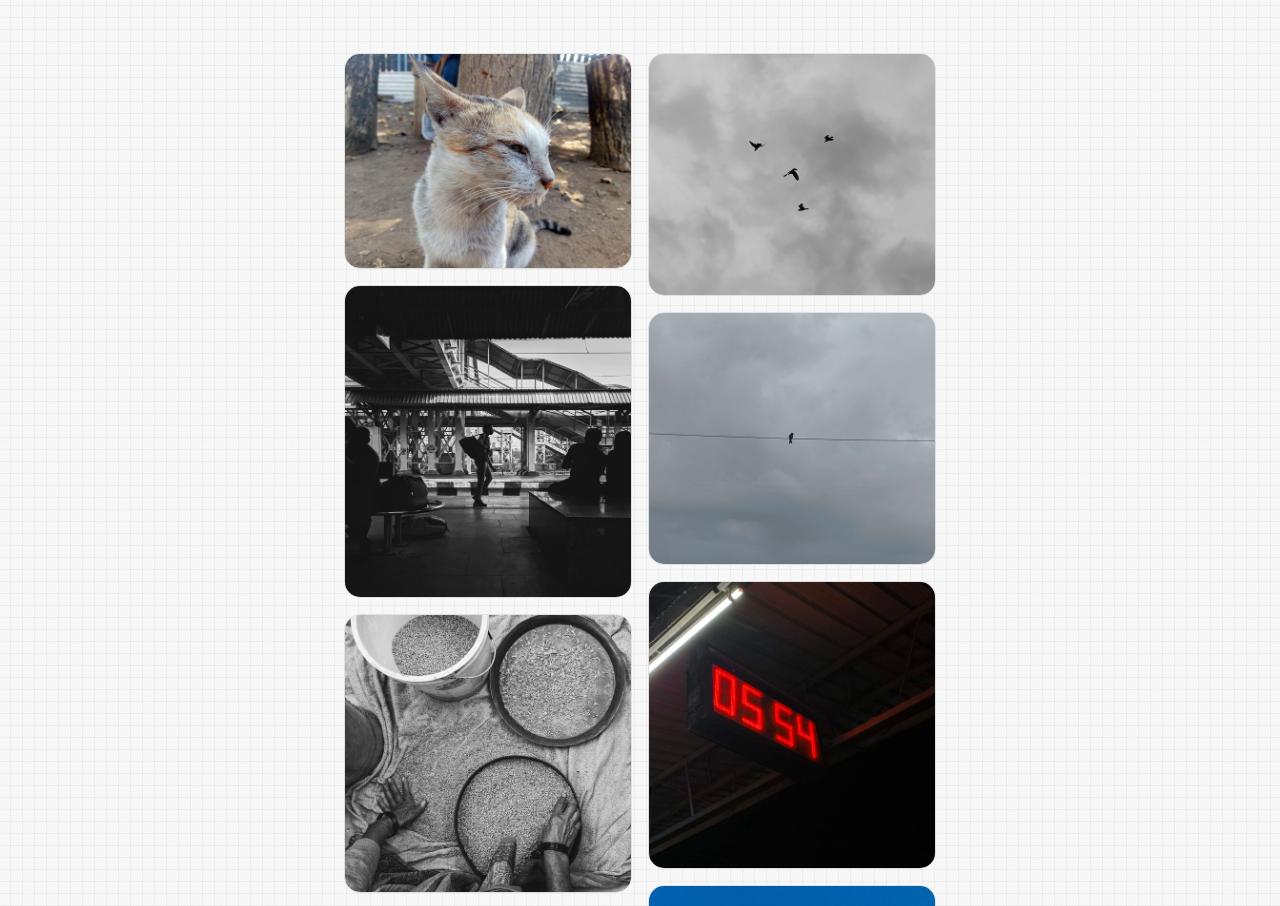
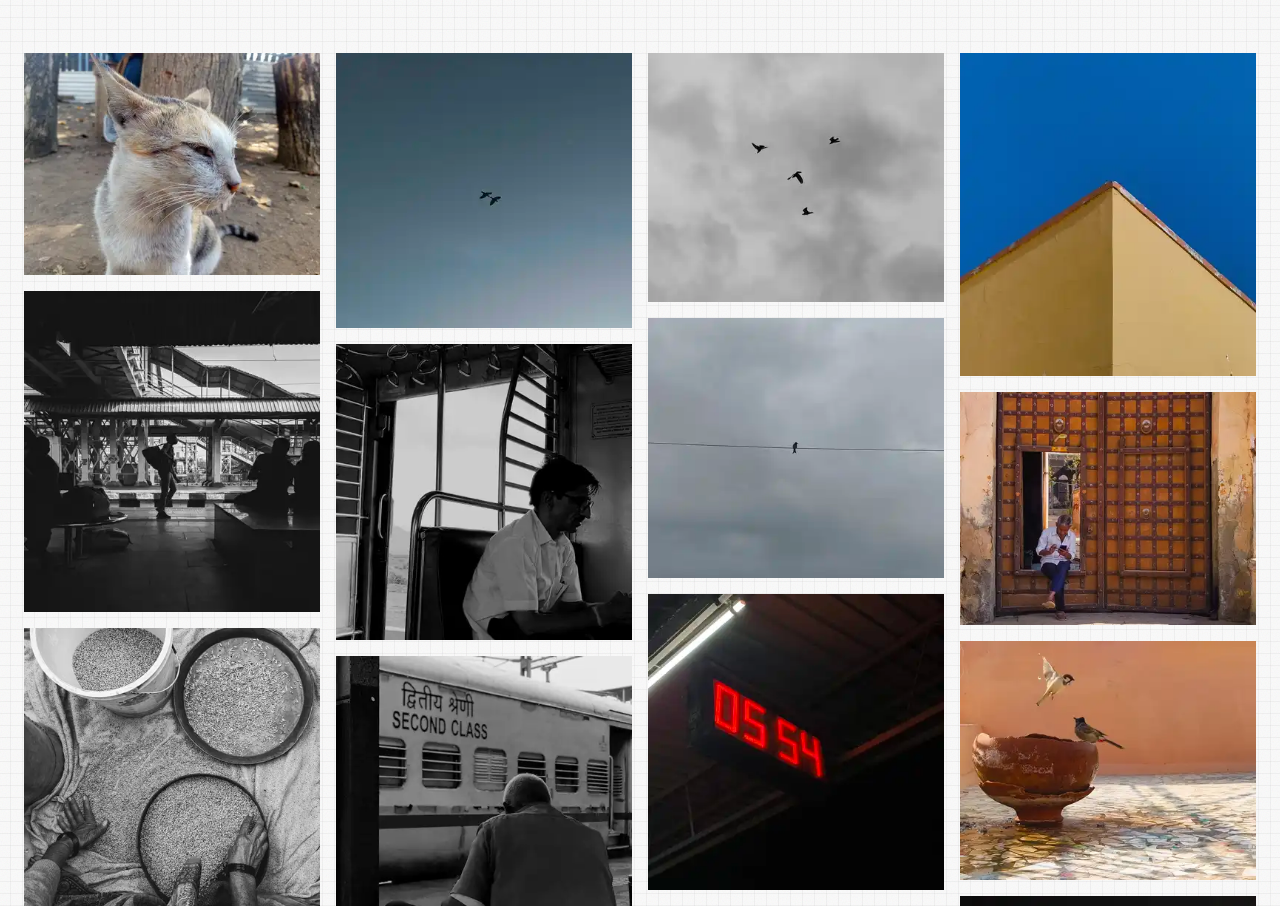
Before and after one commit to tanaybhomia/tanaybhomia.github.io, a plain HTML site: page gallery.html in a window 1280 px wide. Shown: the part 235-1141 px from the top of the page. Drawn offline with Linux system fonts and the light colour scheme; a small style sheet from the web is missing.

Commit message:
changed the gallery layout

```diff
--- a/gallery.html
+++ b/gallery.html
@@ -13,7 +13,7 @@
     <link rel="stylesheet" href="/style.css">
 </head>
 <body>
-    <div class="container">
+    <div class="gallery-container">
         <button class="theme-toggle" id="theme-toggle" aria-label="Toggle Theme">
             <span id="theme-icon"></span>
         </button>
@@ -29,19 +29,19 @@
 
         <section class="gallery">
             <div class="masonry-grid">
-                <div class="masonry-item"><img src="/assets/gallery/thumbs/IMG_20200127_131421264.jpg" data-full="/assets/gallery/IMG_20200127_131421264.jpg" alt="Photography" loading="lazy"></div>
-                <div class="masonry-item"><img src="/assets/gallery/thumbs/IMG_20211213_132129.jpg" data-full="/assets/gallery/IMG_20211213_132129.jpg" alt="Photography" loading="lazy"></div>
-                <div class="masonry-item"><img src="/assets/gallery/thumbs/IMG_20211219_130253.jpg" data-full="/assets/gallery/IMG_20211219_130253.jpg" alt="Photography" loading="lazy"></div>
-                <div class="masonry-item"><img src="/assets/gallery/thumbs/IMG_20240618_072650835~2.jpg" data-full="/assets/gallery/IMG_20240618_072650835~2.jpg" alt="Photography" loading="lazy"></div>
-                <div class="masonry-item"><img src="/assets/gallery/thumbs/IMG_20240627_124113277~2.jpg" data-full="/assets/gallery/IMG_20240627_124113277~2.jpg" alt="Photography" loading="lazy"></div>
-                <div class="masonry-item"><img src="/assets/gallery/thumbs/IMG_20240704_123830347~3.jpg" data-full="/assets/gallery/IMG_20240704_123830347~3.jpg" alt="Photography" loading="lazy"></div>
-                <div class="masonry-item"><img src="/assets/gallery/thumbs/IMG_20240728_071220656~2.jpg" data-full="/assets/gallery/IMG_20240728_071220656~2.jpg" alt="Photography" loading="lazy"></div>
-                <div class="masonry-item"><img src="/assets/gallery/thumbs/IMG_20240729_174935248~2.jpg" data-full="/assets/gallery/IMG_20240729_174935248~2.jpg" alt="Photography" loading="lazy"></div>
-                <div class="masonry-item"><img src="/assets/gallery/thumbs/IMG_20250120_055455085.jpg" data-full="/assets/gallery/IMG_20250120_055455085.jpg" alt="Photography" loading="lazy"></div>
-                <div class="masonry-item"><img src="/assets/gallery/thumbs/IMG_20250215_141911900.jpg" data-full="/assets/gallery/IMG_20250215_141911900.jpg" alt="Photography" loading="lazy"></div>
-                <div class="masonry-item"><img src="/assets/gallery/thumbs/IMG_20250215_145335921.jpg" data-full="/assets/gallery/IMG_20250215_145335921.jpg" alt="Photography" loading="lazy"></div>
-                <div class="masonry-item"><img src="/assets/gallery/thumbs/IMG_20250216_093312064.jpg" data-full="/assets/gallery/IMG_20250216_093312064.jpg" alt="Photography" loading="lazy"></div>
-                <div class="masonry-item"><img src="/assets/gallery/thumbs/IMG_20250217_154651145.jpg" data-full="/assets/gallery/IMG_20250217_154651145.jpg" alt="Photography" loading="lazy"></div>
+                <div class="masonry-item"><img src="/assets/gallery/thumbs_webp/IMG_20200127_131421264.webp" data-full="/assets/gallery/IMG_20200127_131421264.jpg" alt="Photography" loading="lazy"></div>
+                <div class="masonry-item"><img src="/assets/gallery/thumbs_webp/IMG_20211213_132129.webp" data-full="/assets/gallery/IMG_20211213_132129.jpg" alt="Photography" loading="lazy"></div>
+                <div class="masonry-item"><img src="/assets/gallery/thumbs_webp/IMG_20211219_130253.webp" data-full="/assets/gallery/IMG_20211219_130253.jpg" alt="Photography" loading="lazy"></div>
+                <div class="masonry-item"><img src="/assets/gallery/thumbs_webp/IMG_20240618_072650835~2.webp" data-full="/assets/gallery/IMG_20240618_072650835~2.jpg" alt="Photography" loading="lazy"></div>
+                <div class="masonry-item"><img src="/assets/gallery/thumbs_webp/IMG_20240627_124113277~2.webp" data-full="/assets/gallery/IMG_20240627_124113277~2.jpg" alt="Photography" loading="lazy"></div>
+                <div class="masonry-item"><img src="/assets/gallery/thumbs_webp/IMG_20240704_123830347~3.webp" data-full="/assets/gallery/IMG_20240704_123830347~3.jpg" alt="Photography" loading="lazy"></div>
+                <div class="masonry-item"><img src="/assets/gallery/thumbs_webp/IMG_20240728_071220656~2.webp" data-full="/assets/gallery/IMG_20240728_071220656~2.jpg" alt="Photography" loading="lazy"></div>
+                <div class="masonry-item"><img src="/assets/gallery/thumbs_webp/IMG_20240729_174935248~2.webp" data-full="/assets/gallery/IMG_20240729_174935248~2.jpg" alt="Photography" loading="lazy"></div>
+                <div class="masonry-item"><img src="/assets/gallery/thumbs_webp/IMG_20250120_055455085.webp" data-full="/assets/gallery/IMG_20250120_055455085.jpg" alt="Photography" loading="lazy"></div>
+                <div class="masonry-item"><img src="/assets/gallery/thumbs_webp/IMG_20250215_141911900.webp" data-full="/assets/gallery/IMG_20250215_141911900.jpg" alt="Photography" loading="lazy"></div>
+                <div class="masonry-item"><img src="/assets/gallery/thumbs_webp/IMG_20250215_145335921.webp" data-full="/assets/gallery/IMG_20250215_145335921.jpg" alt="Photography" loading="lazy"></div>
+                <div class="masonry-item"><img src="/assets/gallery/thumbs_webp/IMG_20250216_093312064.webp" data-full="/assets/gallery/IMG_20250216_093312064.jpg" alt="Photography" loading="lazy"></div>
+                <div class="masonry-item"><img src="/assets/gallery/thumbs_webp/IMG_20250217_154651145.webp" data-full="/assets/gallery/IMG_20250217_154651145.jpg" alt="Photography" loading="lazy"></div>
             </div>
         </section>
     </div>
--- a/style.css
+++ b/style.css
@@ -69,6 +69,12 @@ body {
     padding: 80px 24px;
 }
 
+.gallery-container {
+    max-width: 1400px;
+    margin: 0 auto;
+    padding: 80px 24px;
+}
+
 @keyframes fadeSlideUp {
     from {
         opacity: 0;
@@ -136,7 +142,7 @@ h1 {
         grid-template-columns: 1fr;
     }
     .masonry-grid {
-        column-count: 1;
+        column-count: 1 !important;
     }
 }
 
@@ -292,17 +298,25 @@ h1 {
 
 /* Gallery Masonry */
 .masonry-grid {
-    column-count: 2;
+    column-count: 4;
     column-gap: 16px;
+}
+
+@media (max-width: 1024px) {
+    .masonry-grid {
+        column-count: 3;
+    }
+}
+
+@media (max-width: 768px) {
+    .masonry-grid {
+        column-count: 2;
+    }
 }
 
 .masonry-item {
     break-inside: avoid;
     margin-bottom: 16px;
-    border-radius: 16px;
-    overflow: hidden;
-    background-color: var(--card-bg);
-    border: 1px solid var(--card-border);
 }
 
 .masonry-item img {
```
Also changed, not shown: assets/gallery/thumbs_webp/IMG_20200127_131421264.webp (added), assets/gallery/thumbs_webp/IMG_20211213_132129.webp (added), assets/gallery/thumbs_webp/IMG_20211219_130253.webp (added), assets/gallery/thumbs_webp/IMG_20240618_072650835~2.webp (added), assets/gallery/thumbs_webp/IMG_20240627_124113277~2.webp (added), assets/gallery/thumbs_webp/IMG_20240704_123830347~3.webp (added), assets/gallery/thumbs_webp/IMG_20240728_071220656~2.webp (added), assets/gallery/thumbs_webp/IMG_20240729_174935248~2.webp (added), assets/gallery/thumbs_webp/IMG_20250120_055455085.webp (added), assets/gallery/thumbs_webp/IMG_20250215_141911900.webp (added), assets/gallery/thumbs_webp/IMG_20250215_145335921.webp (added), assets/gallery/thumbs_webp/IMG_20250216_093312064.webp (added), assets/gallery/thumbs_webp/IMG_20250217_154651145.webp (added).
